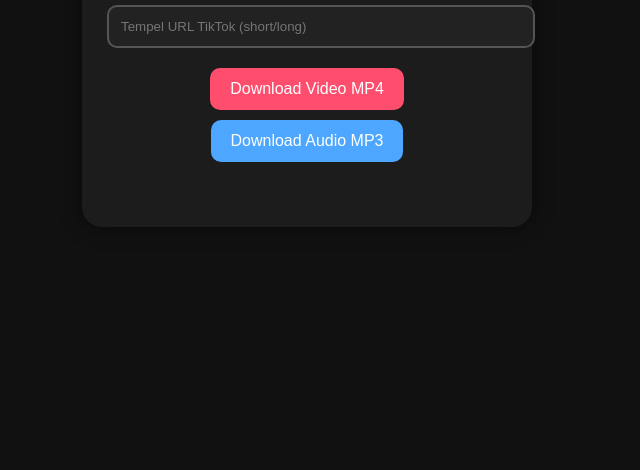
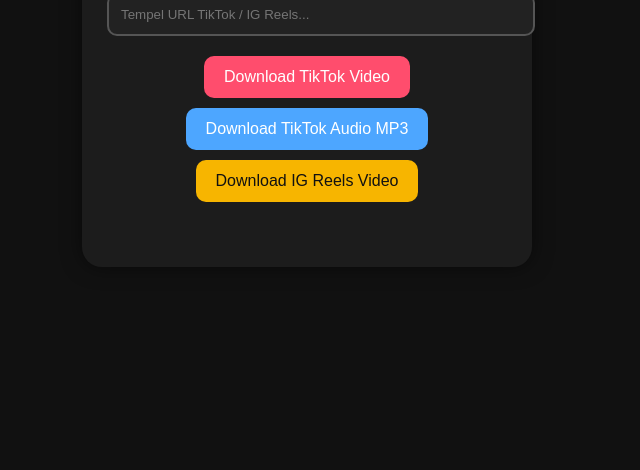
Before and after one commit to vyandraabdillah-tech/Test-tiktoker-downloader-, a plain HTML site: page index.html in a window 1280 px wide. Shown: the part 330-800 px from the top of the page, without its empty margins (333-973 px from the left). Drawn offline with Linux system fonts and the light colour scheme.

Commit message:
Update index.html

```diff
--- a/index.html
+++ b/index.html
@@ -2,7 +2,7 @@
 <html lang="id">
 <head>
 <meta charset="utf-8">
-<title>TikTok Downloader 🎵</title>
+<title>TikTok & Instagram Reels Downloader</title>
 <meta name="viewport" content="width=device-width, initial-scale=1.0">
 <style>
 body {
@@ -47,24 +47,23 @@ button {
   cursor:pointer;
   transition:0.3s;
 }
-button.video { background:#ff4d6d; color:#fff; }
-button.video:hover { background:#ff6f8f; }
-button.audio { background:#4da6ff; color:#fff; }
-button.audio:hover { background:#7fcfff; }
-#log {
-  margin-top:15px;
-  font-weight:bold;
-  min-height:20px;
-}
+button.tiktok-video { background:#ff4d6d; color:#fff; }
+button.tiktok-video:hover { background:#ff6f8f; }
+button.tiktok-audio { background:#4da6ff; color:#fff; }
+button.tiktok-audio:hover { background:#7fcfff; }
+button.ig-video { background:#f7b500; color:#111; }
+button.ig-video:hover { background:#ffd633; }
+#log { margin-top:15px; font-weight:bold; min-height:20px; }
 </style>
 </head>
 <body>
 <div class="container">
-<h2>TikTok Downloader</h2>
-<input id="url" placeholder="Tempel URL TikTok (short/long)" />
+<h2>Downloader TikTok & Instagram 🎵</h2>
+<input id="url" placeholder="Tempel URL TikTok / IG Reels..." />
 <br>
-<button class="video" onclick="download('video')">Download Video MP4</button>
-<button class="audio" onclick="download('audio')">Download Audio MP3</button>
+<button class="tiktok-video" onclick="download('tiktok-video')">Download TikTok Video</button>
+<button class="tiktok-audio" onclick="download('tiktok-audio')">Download TikTok Audio MP3</button>
+<button class="ig-video" onclick="download('ig-video')">Download IG Reels Video</button>
 <div id="log"></div>
 </div>
 
@@ -77,25 +76,43 @@ async function download(type){
   log.textContent="Memproses...";
 
   try {
-    const api = "https://www.tikwm.com/api/?url=" + encodeURIComponent(url);
-    const res = await fetch(api);
-    const data = await res.json();
+    let api = "";
+    let link = "";
+    let filename = "";
 
-    if(!data?.data?.play){ log.textContent="Gagal mengambil video!"; return; }
+    if(type === 'tiktok-video' || type==='tiktok-audio'){
+      api = "https://www.tikwm.com/api/?url=" + encodeURIComponent(url);
+      const res = await fetch(api);
+      const data = await res.json();
 
-    let link = (type==='video') ? data.data.play : data.data.music;
-    let filename = (type==='video') ? "tiktok.mp4" : "tiktok.mp3";
+      if(!data?.data?.play){ log.textContent="Video TikTok tidak ditemukan!"; return; }
 
-    if(!link){ log.textContent=`${type.toUpperCase()} tidak tersedia`; return; }
+      if(type==='tiktok-video'){ link = data.data.play; filename="tiktok.mp4"; }
+      else{ link = data.data.music; filename="tiktok.mp3"; }
+
+    } else if(type==='ig-video'){
+      // API publik IG Reels
+      api = "https://www.instadlapi.com/api/reel?url=" + encodeURIComponent(url);
+      const res = await fetch(api);
+      const data = await res.json();
+
+      if(!data?.video){ log.textContent="Video IG Reels tidak ditemukan!"; return; }
+
+      link = data.video;
+      filename = "ig-reels.mp4";
+    }
+
+    if(!link){ log.textContent="File tidak tersedia"; return; }
 
     const a = document.createElement("a");
     a.href = link;
     a.download = filename;
     a.click();
 
-    log.textContent=`Download ${type.toUpperCase()} dimulai! ✅`;
+    log.textContent=`Download ${filename} dimulai! ✅`;
+
   } catch(e){
-    log.textContent="Error: API TikTok mungkin sedang down";
+    log.textContent="Gagal fetch API (CORS/API mungkin down)";
   }
 }
 </script>
```
